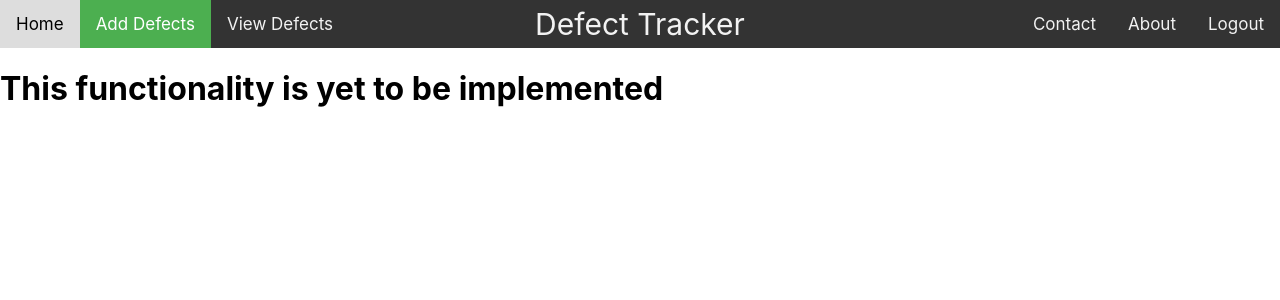
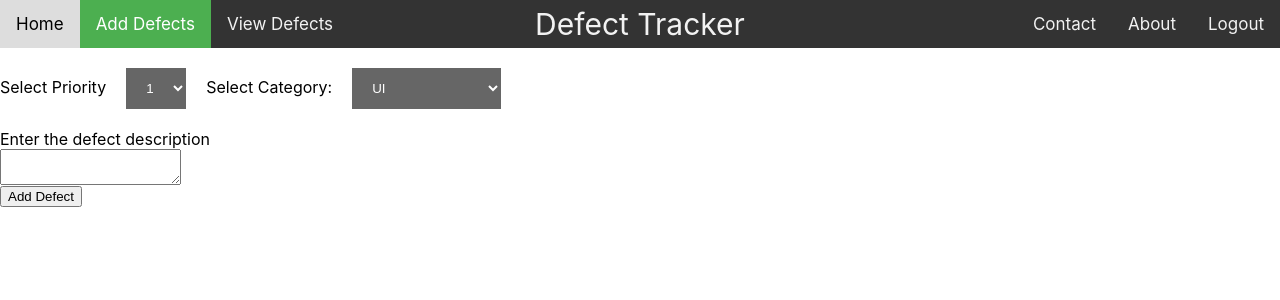
Before and after one commit to luvnits94/defect-tracker, a React (Create React App) app: page /adddefect in a window 1280 px wide. Shown: the top 300 px of the page. Built offline with nearby package versions, Linux system fonts and the light colour scheme.

Commit message:
created add defect view

```diff
--- /dev/null
+++ b/src/Components/AddDefect.js
@@ -0,0 +1,39 @@
+import React from 'react'
+import { withRouter } from "react-router";
+
+class AddDefect extends React.Component{
+    addDefectHandler=(e)=>{
+        this.props.addDefectHandler();
+        this.props.history.push('/viewdefects');
+    }
+    render(){
+        return(
+            <>
+                <form>
+                    <label htmlFor="priority-dropdown">Select Priority</label>
+                    <select className="btn" name="priority-dropdown" id="priority-dropdown" >
+                        <option>1</option>
+                        <option>2</option>
+                        <option>3</option>
+                    </select>
+
+                    <label htmlFor="category-dropdown">Select Category:</label>
+                    <select className="btn" name="category-dropdown" id="category-dropdown" >
+                        <option>UI</option>
+                        <option>Functional</option>
+                        <option>ChangeRequest</option>
+                    </select>
+                    <div>
+                        <label htmlFor="description">Enter the defect description</label>
+                        <textarea name="description" style={{display:"block"}}></textarea>
+                    </div>
+
+                    {/* Todo -- push form data in UI instead of hardcoded data */}
+                    <button onClick={this.addDefectHandler}>Add Defect</button>
+                </form>
+            </>
+        )
+    }
+}
+
+export default withRouter(AddDefect)
--- a/src/Components/DefectListComponents.js
+++ b/src/Components/DefectListComponents.js
@@ -1,21 +1,16 @@
 import React from 'react'
-import axios from 'axios'
+
 
 
 import '../DefectListComponent.css'
 
 class DefectListComponent extends React.Component{
-    state={defects:[]}
-    componentDidMount(){
-        axios.get('defectsData.json').then(response=>{
-            this.setState({defects:response.data})
-        })
-    }
+
     render(){
         return(
             <>
                 <DefectFilterComponent />
-                <DefectDetailsComponent defects={this.state.defects}/>
+                <DefectDetailsComponent defects={this.props.defects}/>
             </>
         )
     }
--- a/src/DefectTrackerRouter.js
+++ b/src/DefectTrackerRouter.js
@@ -6,9 +6,22 @@ import Contact from './Components/Contact'
 import Home from './Components/Home'
 import Logout from './Components/Logout'
 import About from './Components/About'
+import AddDefect from './Components/AddDefect'
+import axios from 'axios'
 
 
 export default class DefectTrackerRouter extends React.Component{
+    state={defects:[]}
+    componentDidMount(){
+        axios.get('defectsData.json').then(response=>{
+            this.setState({defects:response.data})
+        })
+    }
+
+    // todo -- pass form data to ui instead of static data
+    addDefectHandler=()=>{
+        this.setState({defects:[...this.state.defects,{ "id":102,"category": "Functional", "description": "While submitting the form data. a confirmation popup should appear. Refer the SRS document.", "priority":1, "status":"open", "changeStatus":"CloseDefect"}]});
+    }
     render(){
         return(
                 <>
@@ -32,8 +45,8 @@ export default class DefectTrackerRouter extends React.Component{
 
                         </div>
                             <Route path="/home" component={Home}></Route>
-                            <Route path="/viewdefects" component={DefectListComponent}></Route>
-                            <Route path="/adddefect" component={TBD}></Route>
+                            <Route path="/viewdefects" component={()=><DefectListComponent defects={this.state.defects} />}></Route>
+                            <Route path="/adddefect" component={()=><AddDefect addDefectHandler={this.addDefectHandler} />}></Route>
                             <Route path="/logout" component={Logout}></Route>
                             <Route path="/contact" component={Contact}></Route>
                             <Route path="/about" component={About}></Route>
```
